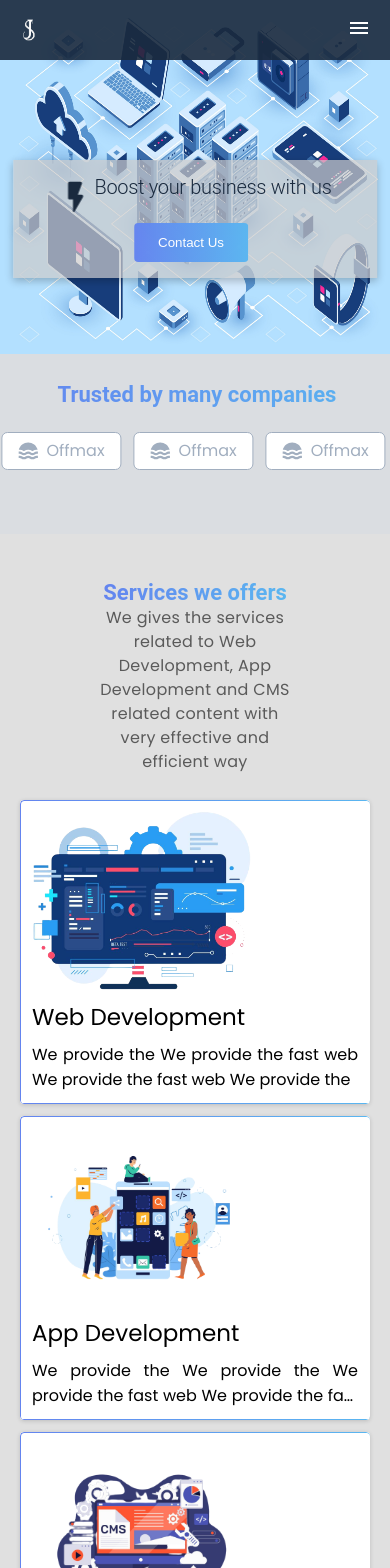
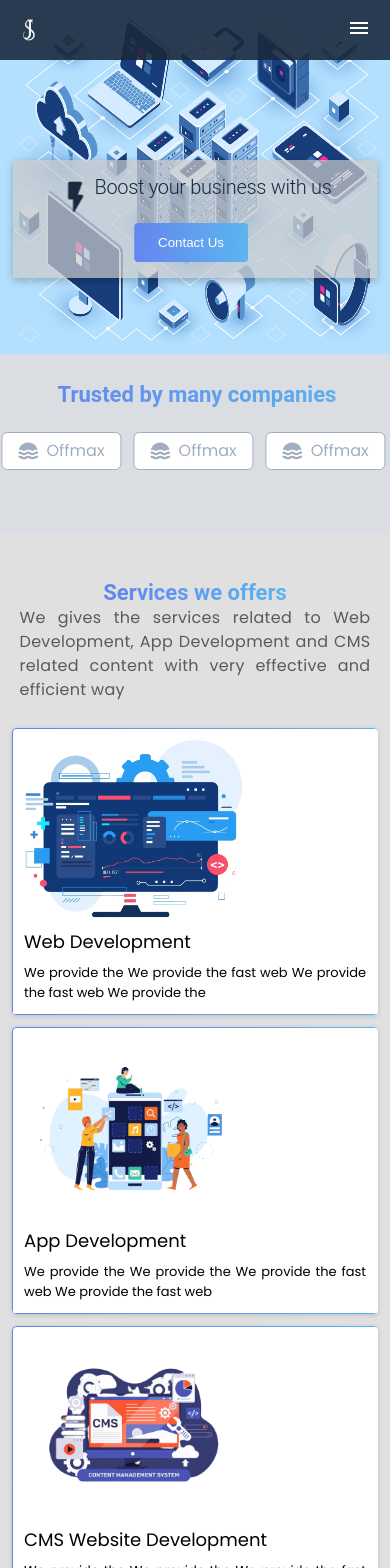
Before and after one commit to himanshujain-044/portfolio, a React (Create React App) app: page / in a window 390 px wide. Shown: the top 1568 px of the page. Built offline with nearby package versions, Linux system fonts and the light colour scheme.

Commit message:
fix: css

```diff
--- a/src/components/ButtonComp/ButtonComp.jsx
+++ b/src/components/ButtonComp/ButtonComp.jsx
@@ -1,10 +1,12 @@
 import cx from "classnames";
 import "./ButtonComp.scss";
+import LoadingSpinner from "../LoadingSpinner/LoadingSpinner";
 const ButtonComp = ({
   text,
   onClickEvent = () => {},
   className = "",
   isDisabled = false,
+  hasLoading = false,
 }) => {
   return (
     <button
@@ -12,7 +14,7 @@ const ButtonComp = ({
       onClick={onClickEvent}
       disabled={isDisabled}
     >
-      {text}
+      {hasLoading ? <LoadingSpinner height="8px" size={20} /> : text}
     </button>
   );
 };
--- a/src/components/LoadingSpinner/LoadingSpinner.jsx
+++ b/src/components/LoadingSpinner/LoadingSpinner.jsx
@@ -2,18 +2,22 @@ import * as React from "react";
 import CircularProgress from "@mui/material/CircularProgress";
 import Box from "@mui/material/Box";
 
-export default function LoadingSpinner() {
+export default function LoadingSpinner({
+  height = "100vh",
+  width = "100%",
+  size = 50,
+}) {
   return (
     <Box
       sx={{
         display: "flex",
-        height: "100vh",
-        width: "100%",
+        height,
+        width,
         justifyContent: "center",
         alignItems: "center",
       }}
     >
-      <CircularProgress />
+      <CircularProgress size={size} />
     </Box>
   );
 }
--- a/src/pages/LandingPage/OurCustomer/OurCustomer.scss
+++ b/src/pages/LandingPage/OurCustomer/OurCustomer.scss
@@ -33,7 +33,7 @@
       flex-direction: column;
       align-items: flex-start;
       text-align: start;
-      max-width: 280px;
+      // max-width: 280px;
       max-height: 238px;
       padding: 1rem;
       position: relative;
@@ -81,6 +81,12 @@
   }
 }
 
+@media only screen and (max-width: 1100px) {
+  .oc-container__content {
+    grid-template-columns: auto auto auto auto;
+  }
+}
+
 @media only screen and (max-width: 900px) {
   .oc-container__content {
     grid-template-columns: auto auto auto;
@@ -96,7 +102,12 @@
   }
 }
 @media only screen and (max-width: 500px) {
-  .oc-container__content {
-    grid-template-columns: auto;
+  .oc-container {
+    padding: 1rem;
+    align-items: center;
+    &__content {
+      grid-template-columns: auto;
+      gap: 1rem;
+    }
   }
 }
--- a/src/pages/LandingPage/OurWork/OurWork.scss
+++ b/src/pages/LandingPage/OurWork/OurWork.scss
@@ -80,10 +80,16 @@
 }
 
 @media only screen and (max-width: 600px) {
-  .ow-container__work-grid {
+  .ow-container {
+    padding: 1rem 0.5rem;
+    &__info {
+      &--sub-title {
+        text-align: justify;
+        margin: 1rem 0.5rem;
+      }
+    }
+    &__work-grid {
       grid-template-columns: auto;
-  }
-  .ow-container__work-grid {
       span {
         button {
           padding: 12px;
@@ -96,3 +102,4 @@
       }
     }
   }
+}
--- a/src/pages/LandingPage/ProjectForm/ProjectForm.jsx
+++ b/src/pages/LandingPage/ProjectForm/ProjectForm.jsx
@@ -63,12 +63,12 @@ const requirementType = [
   },
 ];
 const ProjectForm = () => {
-  //   const [selectedCountryCode, setSelectedCountryCode] = useState("+91");
   const [snackbar, setSnackbar] = useState({
     open: false,
     message: "",
     type: "error",
   });
+  const [isLoading, setIsLoading] = useState(false);
   const [allFormValues, setAllFormValues] = useState({
     fullName: "",
     email: "",
@@ -84,6 +84,7 @@ const ProjectForm = () => {
       message: "",
       type: "success",
     });
+    setIsLoading(true);
     emailjs
       .send(
         process.env.REACT_APP_MAIL_SERVICE_ID,
@@ -93,6 +94,7 @@ const ProjectForm = () => {
       )
       .then(
         (response) => {
+          setIsLoading(false);
           setSnackbar({
             open: true,
             message: "Your request has been sent, Thank You !",
@@ -100,6 +102,7 @@ const ProjectForm = () => {
           });
         },
         (err) => {
+          setIsLoading(false);
           setSnackbar({
             open: true,
             message: "Something Went Wrong !",
@@ -278,6 +281,7 @@ const ProjectForm = () => {
           <ButtonComp
             text="Submit"
             className="no-margin"
+            hasLoading={isLoading}
             onClickEvent={onFormSubmit}
           />
         </div>
--- a/src/pages/LandingPage/ServicesAndStrategies/ServicesAndStrategies.scss
+++ b/src/pages/LandingPage/ServicesAndStrategies/ServicesAndStrategies.scss
@@ -53,16 +53,9 @@
       flex-direction: column;
       align-items: flex-start;
       justify-content: left;
-      // border: 1px solid $blue-gradient-theme;
-
-      // border: 1px solid;
-      // border-image-slice: 1;
-      // border-width: 5px;
-
-      // border-image-source: $blue-gradient-theme;
       position: relative;
       border-radius: 4px;
-      max-width: 350px;
+      // max-width: 350px;
       cursor: pointer;
       max-height: 330px;
       overflow: hidden;
@@ -158,23 +151,43 @@
 }
 
 @media only screen and (max-width: 900px) {
-  .services-container__grid {
+  .services-container {
+    &__sub-info {
+      width: 90%;
+      text-align: justify;
+    }
+    &__grid {
       grid-template-columns: auto auto;
       justify-content: center;
       gap: 24px;
     }
-  .services-container__strategies--details {
+    &__strategies--details {
       gap: 3rem;
+    }
   }
 }
 
 @media only screen and (max-width: 600px) {
-  .services-container__grid {
+  .services-container {
+    &__sub-info {
+      width: 90%;
+      text-align: justify;
+    }
+    &__grid {
       grid-template-columns: auto;
       justify-content: center;
       gap: 12px;
+      &--content {
+        h3 {
+          font-size: large;
         }
-  .services-container__strategies--details {
+        p {
+          font-size: small;
+        }
+      }
+    }
+    &__strategies--details {
       flex-direction: column;
     }
   }
+}
```
Lines whose indentation alone changed are shown as unchanged.
